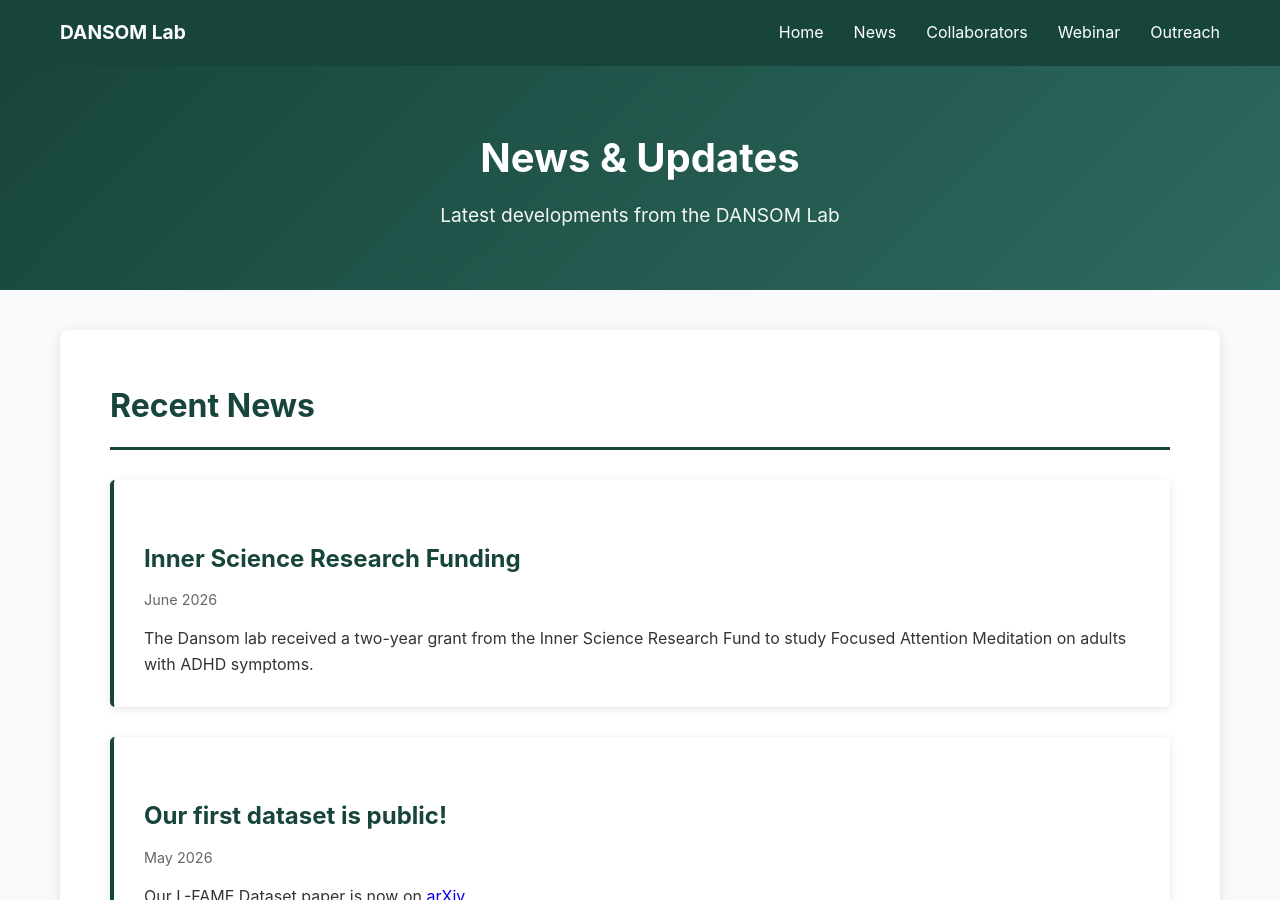
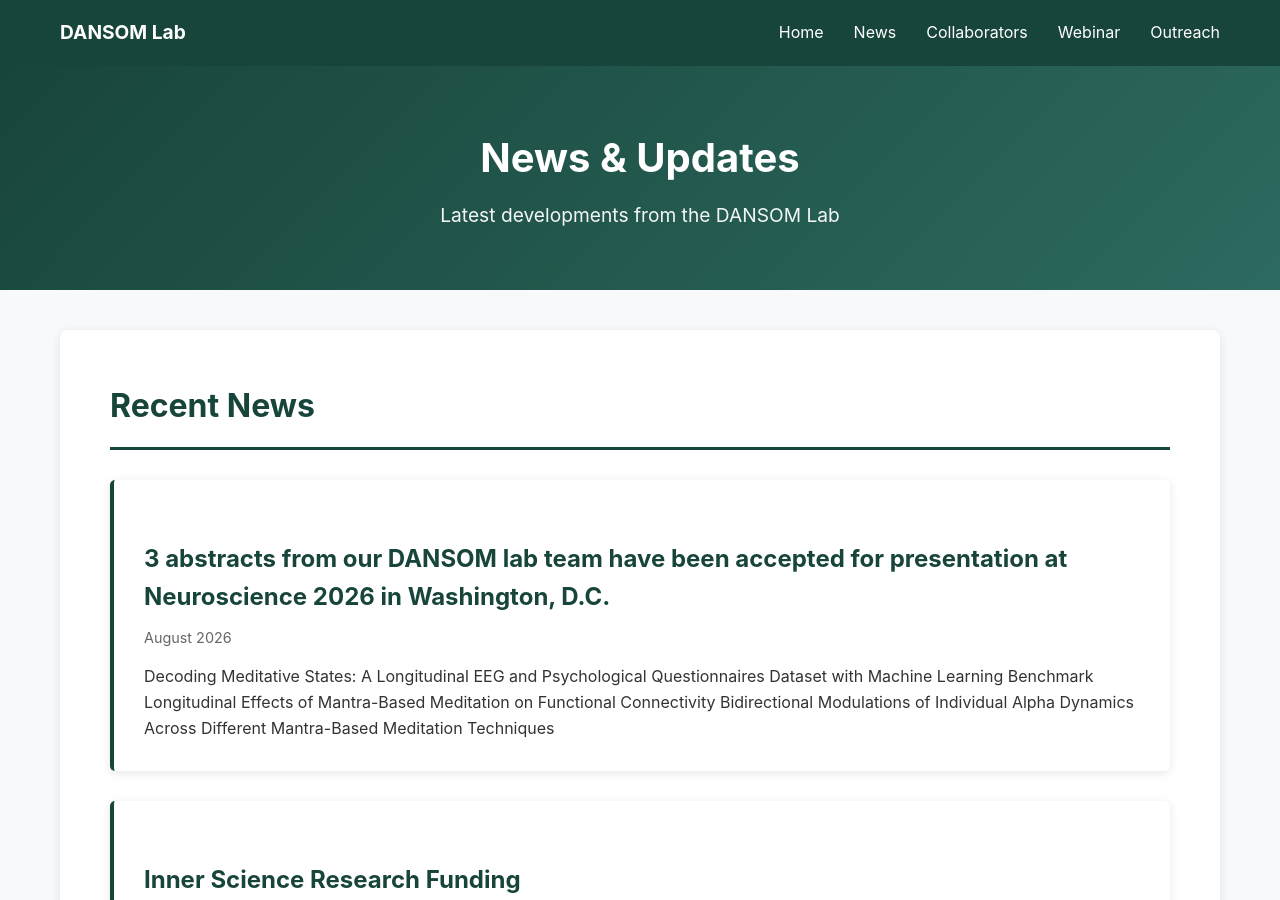
Before and after one commit to dans-om/dans-om.github.io, a Jekyll site: the page built from news.md, in a window 1280 px wide and 900 px high. Built offline with Jekyll 4.4.1, drawn with Linux system fonts in a browser that asks for light colours.

Commit message:
adding news

```diff
--- a/_data/news.yml
+++ b/_data/news.yml
@@ -1,3 +1,9 @@
+- date: "August 2026"
+  title: "3 abstracts from our DANSOM lab team have been accepted for presentation at Neuroscience 2026 in Washington, D.C."
+  description: 'Decoding Meditative States: A Longitudinal EEG and Psychological Questionnaires Dataset with Machine Learning Benchmark
+    Longitudinal Effects of Mantra-Based Meditation on Functional Connectivity
+    Bidirectional Modulations of Individual Alpha Dynamics Across Different Mantra-Based Meditation Techniques'
+
 - date: "June 2026"
   title: "Inner Science Research Funding"
   description: 'The Dansom lab received a two-year grant from the Inner Science Research Fund to study Focused Attention Meditation on adults with ADHD symptoms.'
--- a/news.md
+++ b/news.md
@@ -18,7 +18,18 @@ title: News & Updates
         <div style="background: white; padding: 30px; margin: 30px 0; border-left: 4px solid #18453B; border-radius: 5px; box-shadow: 0 2px 10px rgba(0,0,0,0.1);">
             <h3 style="color: #18453B; margin-bottom: 10px;">{{ item.title }}</h3>
             <p style="color: #666; font-size: 0.9em; margin-bottom: 15px;">{{ item.date }}</p>
+            {% if item.description contains "\n" %}
+            <ol style="margin-left: 20px; color: #333;">
+                {% for line in item.description | split: "\n" %}
+                    {% assign clean_line = line | strip %}
+                    {% if clean_line != "" %}
+                        <li>{{ clean_line }}</li>
+                    {% endif %}
+                {% endfor %}
+            </ol>
+            {% else %}
             <p>{{ item.description }}</p>
+            {% endif %}
         </div>
         {% endfor %}
 
```
